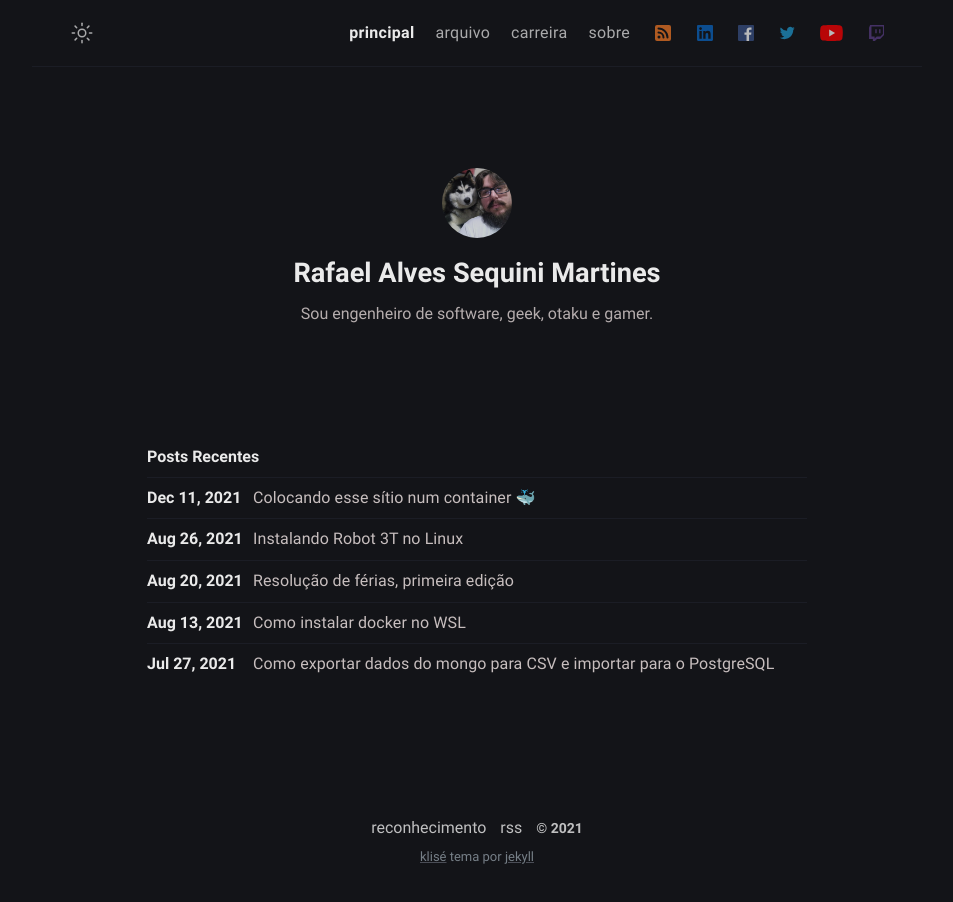
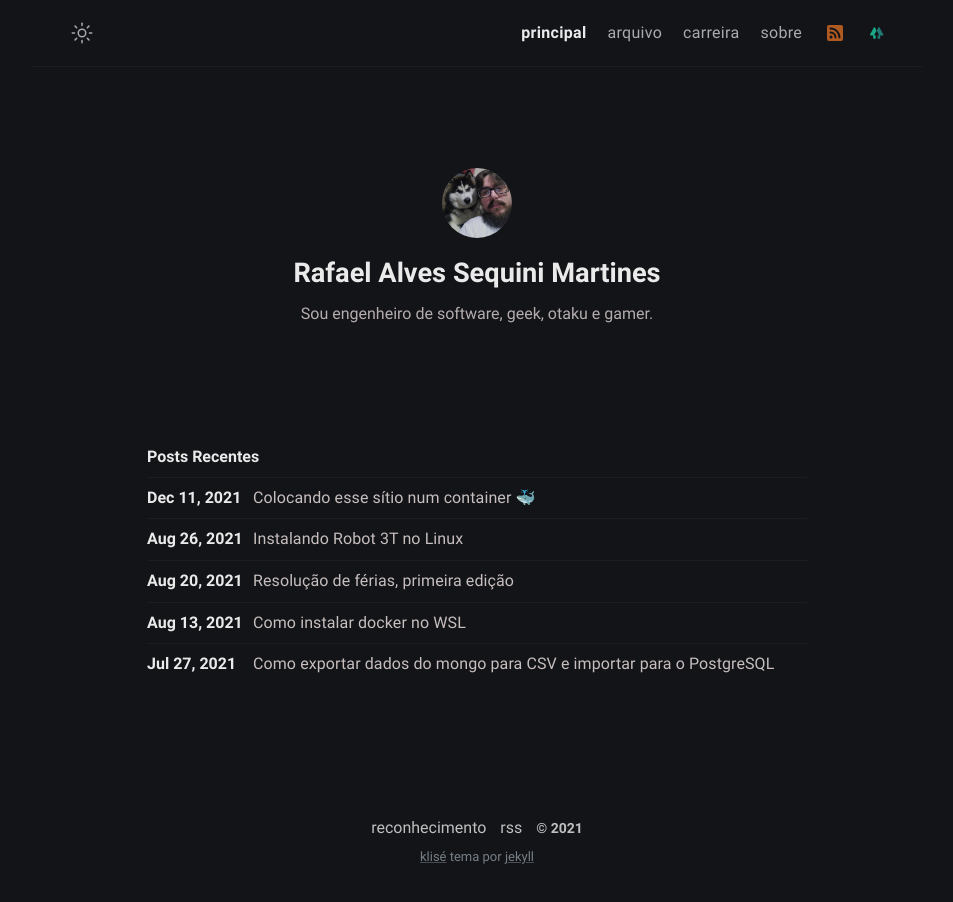
Before and after one commit to rafaelmartines/rafaelmartines.github.io, a Jekyll site: the page built from index.md, in a window 1280 px wide. Shown: the whole page, without its empty margins (163-1116 px from the left). Built offline with Jekyll 4.4.1, drawn with Linux system fonts in a browser that asks for light colours.

Commit message:
chore: Updated Navbar links

```diff
--- a/_includes/navbar.html
+++ b/_includes/navbar.html
@@ -74,70 +74,13 @@
             <rect x="0" y="0" width="16" height="16" fill="rgba(0, 0, 0, 0)" />
           </svg>
         </a>
-        <a class="menu-link rss" href="//www.linkedin.com/in/rafael-a-s-martines/" target="_blank">
-          <title>Linkedin</title>
-          <svg xmlns="http://www.w3.org/2000/svg" xmlns:xlink="http://www.w3.org/1999/xlink" aria-hidden="true"
-            focusable="false" width="1em" height="1em"
-            style="-ms-transform: rotate(360deg); -webkit-transform: rotate(360deg); transform: rotate(360deg);"
-            preserveAspectRatio="xMidYMid meet" viewBox="0 0 256 256">
-            <path
-              d="M218.123 218.127h-37.931v-59.403c0-14.165-.253-32.4-19.728-32.4c-19.756 0-22.779 15.434-22.779 31.369v60.43h-37.93V95.967h36.413v16.694h.51a39.907 39.907 0 0 1 35.928-19.733c38.445 0 45.533 25.288 45.533 58.186l-.016 67.013zM56.955 79.27c-12.157.002-22.014-9.852-22.016-22.009c-.002-12.157 9.851-22.014 22.008-22.016c12.157-.003 22.014 9.851 22.016 22.008A22.013 22.013 0 0 1 56.955 79.27m18.966 138.858H37.95V95.967h37.97v122.16zM237.033.018H18.89C8.58-.098.125 8.161-.001 18.471v219.053c.122 10.315 8.576 18.582 18.89 18.474h218.144c10.336.128 18.823-8.139 18.966-18.474V18.454c-.147-10.33-8.635-18.588-18.966-18.453"
-              fill="#0A66C2" />
-            <rect x="0" y="0" width="256" height="256" fill="rgba(0, 0, 0, 0)" />
-          </svg>
-        </a>
-        <a class="menu-link rss" href="//facebook.com/rafael.martines.9" target="_blank">
-          <title>Facebook</title>
-          <svg xmlns="http://www.w3.org/2000/svg" xmlns:xlink="http://www.w3.org/1999/xlink" aria-hidden="true"
-            focusable="false" width="1em" height="1em"
-            style="-ms-transform: rotate(360deg); -webkit-transform: rotate(360deg); transform: rotate(360deg);"
-            preserveAspectRatio="xMidYMid meet" viewBox="0 0 256 256">
-            <path
-              d="M241.871 256.001c7.802 0 14.129-6.326 14.129-14.129V14.129C256 6.325 249.673 0 241.871 0H14.129C6.324 0 0 6.325 0 14.129v227.743c0 7.803 6.324 14.129 14.129 14.129h227.742"
-              fill="#395185" />
-            <path
-              d="M176.635 256.001v-99.137h33.277l4.982-38.635h-38.259V93.561c0-11.186 3.107-18.809 19.148-18.809l20.459-.009V40.188c-3.54-.471-15.684-1.523-29.812-1.523c-29.498 0-49.692 18.005-49.692 51.071v28.493h-33.362v38.635h33.362v99.137h39.897"
-              fill="#FFF" />
-            <rect x="0" y="0" width="256" height="256" fill="rgba(0, 0, 0, 0)" />
-          </svg>
-        </a>
-        <a class="menu-link rss" href="//twitter.com/rafaelmartines" target="_blank">
-          <title>Twitter</title>
-          <svg xmlns="http://www.w3.org/2000/svg" xmlns:xlink="http://www.w3.org/1999/xlink" aria-hidden="true"
-            focusable="false" width="1em" height="1em"
-            style="-ms-transform: rotate(360deg); -webkit-transform: rotate(360deg); transform: rotate(360deg);"
-            preserveAspectRatio="xMidYMid meet" viewBox="0 0 24 24">
-            <g fill="none">
-              <path
-                d="M23.643 4.937c-.835.37-1.732.62-2.675.733a4.67 4.67 0 0 0 2.048-2.578a9.3 9.3 0 0 1-2.958 1.13a4.66 4.66 0 0 0-7.938 4.25a13.229 13.229 0 0 1-9.602-4.868c-.4.69-.63 1.49-.63 2.342A4.66 4.66 0 0 0 3.96 9.824a4.647 4.647 0 0 1-2.11-.583v.06a4.66 4.66 0 0 0 3.737 4.568a4.692 4.692 0 0 1-2.104.08a4.661 4.661 0 0 0 4.352 3.234a9.348 9.348 0 0 1-5.786 1.995a9.5 9.5 0 0 1-1.112-.065a13.175 13.175 0 0 0 7.14 2.093c8.57 0 13.255-7.098 13.255-13.254c0-.2-.005-.402-.014-.602a9.47 9.47 0 0 0 2.323-2.41l.002-.003z"
-                fill="#1F97CE" />
-            </g>
-            <rect x="0" y="0" width="24" height="24" fill="rgba(0, 0, 0, 0)" />
-          </svg>
-        </a>
-        <a class="menu-link rss" href="//www.youtube.com/channel/UCfkQbJsN-DqRO4FRJ3j_Aeg" target="_blank">
-          <title>Youtube</title>
-          <svg xmlns="http://www.w3.org/2000/svg" xmlns:xlink="http://www.w3.org/1999/xlink" aria-hidden="true"
-            focusable="false" width="1.43em" height="1em"
-            style="-ms-transform: rotate(360deg); -webkit-transform: rotate(360deg); transform: rotate(360deg);"
-            preserveAspectRatio="xMidYMid meet" viewBox="0 0 256 180">
-            <path
-              d="M250.346 28.075A32.18 32.18 0 0 0 227.69 5.418C207.824 0 127.87 0 127.87 0S47.912.164 28.046 5.582A32.18 32.18 0 0 0 5.39 28.24c-6.009 35.298-8.34 89.084.165 122.97a32.18 32.18 0 0 0 22.656 22.657c19.866 5.418 99.822 5.418 99.822 5.418s79.955 0 99.82-5.418a32.18 32.18 0 0 0 22.657-22.657c6.338-35.348 8.291-89.1-.164-123.134z"
-              fill="red" />
-            <path fill="#FFF" d="M102.42 128.06l66.329-38.418l-66.328-38.418z" />
-            <rect x="0" y="0" width="256" height="180" fill="rgba(0, 0, 0, 0)" />
-          </svg>
-        </a>
-        <a class="menu-link rss" href="//www.twitch.tv/rafael_martines" target="_blank">
-          <title>Twitch</title>
-          <svg xmlns="http://www.w3.org/2000/svg" xmlns:xlink="http://www.w3.org/1999/xlink" aria-hidden="true"
-            focusable="false" width="0.96em" height="1em"
-            style="-ms-transform: rotate(360deg); -webkit-transform: rotate(360deg); transform: rotate(360deg);"
-            preserveAspectRatio="xMidYMid meet" viewBox="0 0 256 268">
-            <path
-              d="M17.458 0L0 46.556v186.201h63.983v34.934h34.931l34.898-34.934h52.36L256 162.954V0H17.458zm23.259 23.263H232.73v128.029l-40.739 40.741H128L93.113 226.92v-34.886H40.717V23.263zm64.008 116.405H128V69.844h-23.275v69.824zm63.997 0h23.27V69.844h-23.27v69.824z"
-              fill="#5A3E85" />
-            <rect x="0" y="0" width="256" height="268" fill="rgba(0, 0, 0, 0)" />
+        <a class="menu-link rss" href="//linktr.ee/rafaelmartines" target="_blank">
+          <svg xmlns="http://www.w3.org/2000/svg" x="0px" y="0px"
+            width="0.96em" height="1em"
+            viewBox="0 0 48 48"
+            style=" fill:#000000;">
+            <path fill="#1de9b6" d="M18.89,32H21v8c0,1.1-0.9,2-2,2h-4c-1.1,0-2-0.9-2-2v-8H4.89c-1.52,0-2.48-1.64-1.75-2.97 L15.25,7.16c0.76-1.37,2.74-1.37,3.5,0l4.85,9.74l-6.46,12.13C16.41,30.36,17.37,32,18.89,32z"></path>
+            <path fill="#26a69a" d="M43.11,32H35v8c0,1.1-0.9,2-2,2h-4c-1.1,0-2-0.9-2-2v-8h2.11c1.52,0,2.48-1.64,1.75-2.97L24.3,16.9 l4.95-9.74c0.76-1.37,2.74-1.37,3.5,0l12.11,21.87C45.59,30.36,44.63,32,43.11,32z"></path>
           </svg>
         </a>
       </div>
```
